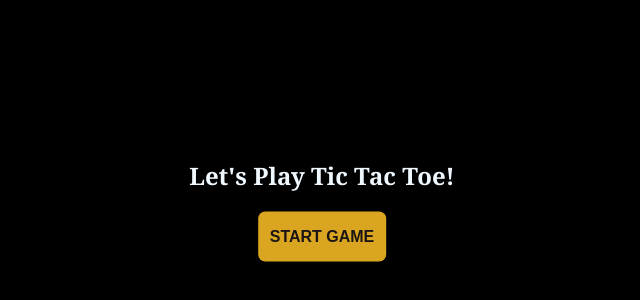
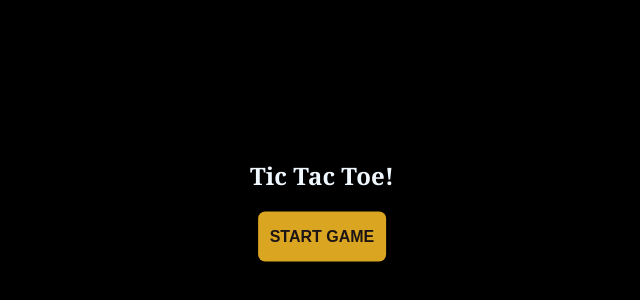
Before and after one commit to franklin-mk/Tic-Tac-Toe-X0X, a website: page index.html in a window 1280 px wide. Shown: the part 200-500 px from the top of the page, without its empty margins (318-958 px from the left). Drawn offline with Linux system fonts and the light colour scheme; a web font is replaced by a local one.

Commit message:
Update index.html

```diff
--- a/index.html
+++ b/index.html
@@ -14,7 +14,7 @@
 <body>
     <a href="https://franklin-mk.github.io/Tic-Tac-Toe-X0X/main.html">
         <div class="bodyCenter">
-        <h2>Let's Play Tic Tac Toe!</h2>
+        <h2>Tic Tac Toe!</h2>
         <button id="startBTN">START GAME</button>
         </div>
     </a>
```
